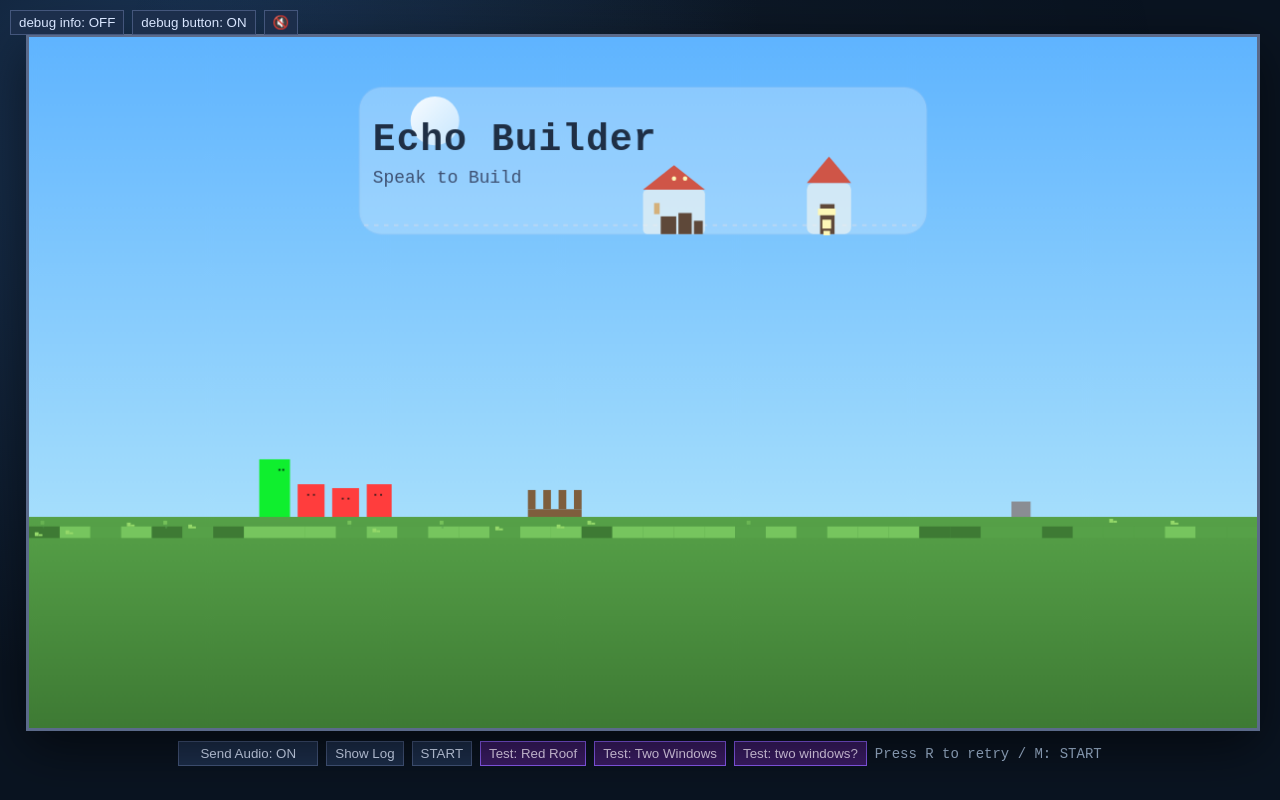
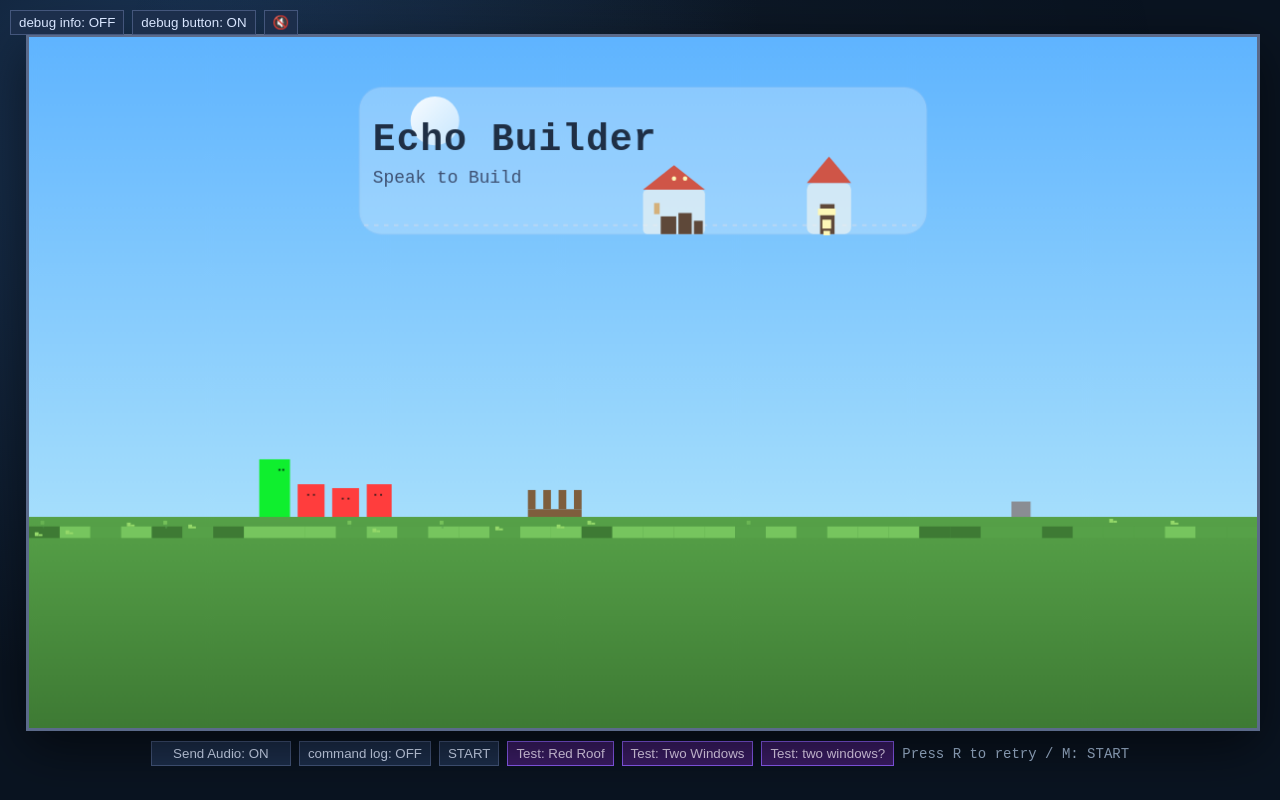
Before and after one commit to pontsuyo/echo-builder, a plain HTML site: page index.html in a window 1280 px wide. Drawn offline with Linux system fonts and the light colour scheme.

Commit message:
Update command log button label and add to test-related buttons
- Changed the command log button label to indicate its state as "command log: ON/OFF" for better clarity.
- Added the command log button to the list of test-related buttons for improved functionality in the game interface.

```diff
--- a/game-commands.js
+++ b/game-commands.js
@@ -330,7 +330,7 @@ function pauseMicForBuildAndResumeNextChild(nextHasTurn) {
 
 function updateCommandButtons() {
   if (!resultToggleButton) return;
-  resultToggleButton.textContent = showCommandResults ? 'Hide Log' : 'Show Log';
+  resultToggleButton.textContent = `command log: ${showCommandResults ? 'ON' : 'OFF'}`;
 }
 
 function ensureResultText(value, fallback = 'Not received') {
--- a/game-data.js
+++ b/game-data.js
@@ -29,6 +29,9 @@ const testRelatedButtons = [];
 const audioSendButton = document.getElementById('toggle-audio-send');
 if (audioSendButton) {
   testRelatedButtons.push(audioSendButton);
+}
+if (resultToggleButton) {
+  testRelatedButtons.push(resultToggleButton);
 }
 testRelatedButtons.push(...document.querySelectorAll('.test-button'));
 const childSpeechToggleButton = document.getElementById('toggle-child-speech');
--- a/index.html
+++ b/index.html
@@ -172,7 +172,7 @@
         <button id="toggle-audio-send" class="debug-button python-toggle-button" title="Toggle voice audio upload to Python proxy">
           Send Audio: ON
         </button>
-        <button id="toggle-command-result">Command Log</button>
+        <button id="toggle-command-result" class="debug-button">Command Log</button>
         <button id="ask-voxtral-mic">START</button>
         <button id="test-red-roof" class="test-button">Test: Red Roof</button>
         <button id="test-two-windows" class="test-button">Test: Two Windows</button>
```
